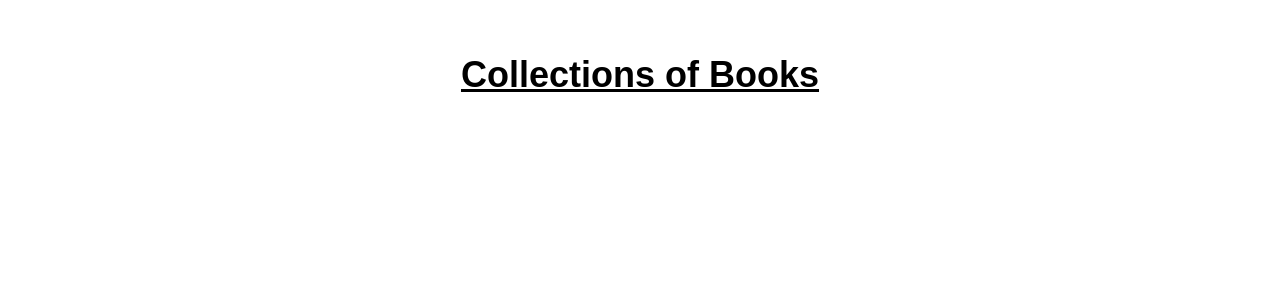
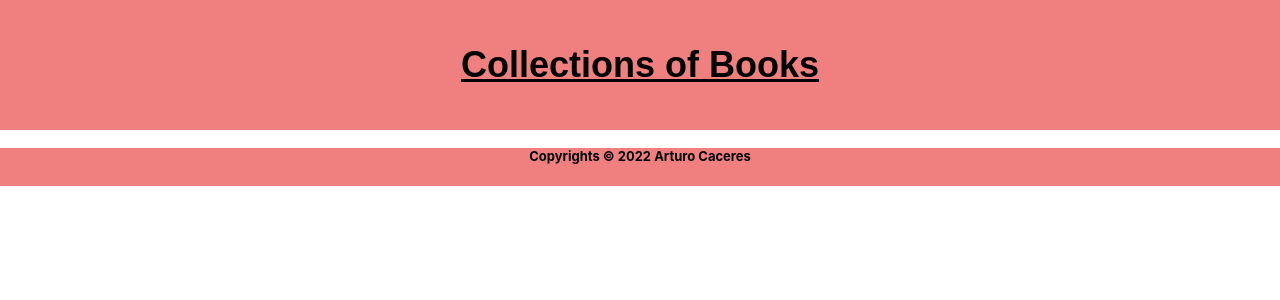
Before and after one commit to arturo-caceres/google-books-search-engine, a React (Create React App) app in the folder google-books-search/: page / in a window 1280 px wide. Shown: the top 300 px of the page. Built offline with nearby package versions, Linux system fonts and the light colour scheme.

Commit message:
created footer folder and files, deleted unused logos

```diff
--- a/google-books-search/src/App.js
+++ b/google-books-search/src/App.js
@@ -1,10 +1,12 @@
 import './App.css';
+import Footer from './Components/Footer/Footer';
 import Header from './Components/Header/Header';
 
 function App() {
     return (
         <div className="App">
             <Header />
+            <Footer />
         </div>
     );
 }
--- /dev/null
+++ b/google-books-search/src/Components/Footer/Footer.jsx
@@ -0,0 +1,12 @@
+import React from 'react';
+import styles from './Footer.module.scss';
+
+const Footer = () => {
+    return (
+        <div className={styles.footer}>
+            <h4> Copyrights © 2022 Arturo Caceres</h4>
+        </div>
+    );
+};
+
+export default Footer;
--- /dev/null
+++ b/google-books-search/src/Components/Footer/Footer.module.scss
@@ -0,0 +1,6 @@
+.footer {
+    font-size: small;
+    text-align: center;
+    background-color: lightcoral;
+    padding-bottom: 5px;
+}
--- /dev/null
+++ b/google-books-search/src/Components/Footer/index.js
@@ -0,0 +1,2 @@
+import Footer from './Footer';
+export default Footer;
--- a/google-books-search/src/Components/Header/Header.module.scss
+++ b/google-books-search/src/Components/Header/Header.module.scss
@@ -3,5 +3,7 @@
     font-size: large;
     text-align: center;
     text-decoration: underline;
-    padding: 30px;
+    padding: 20px;
+    margin: 0px;
+    background-color: lightcoral;
 }
```
Also changed, not shown: google-books-search/public/logo192.png (deleted), google-books-search/public/logo512.png (deleted), google-books-search/src/App.css (indentation only).
